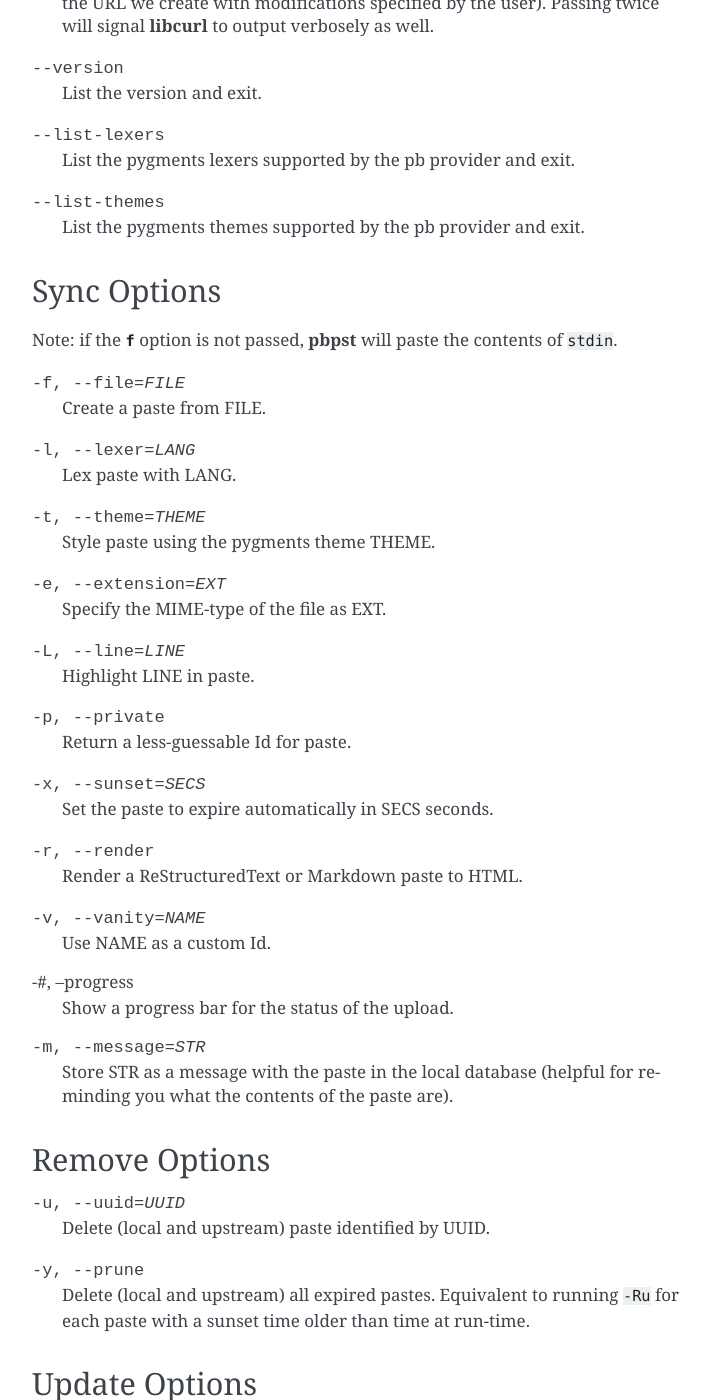
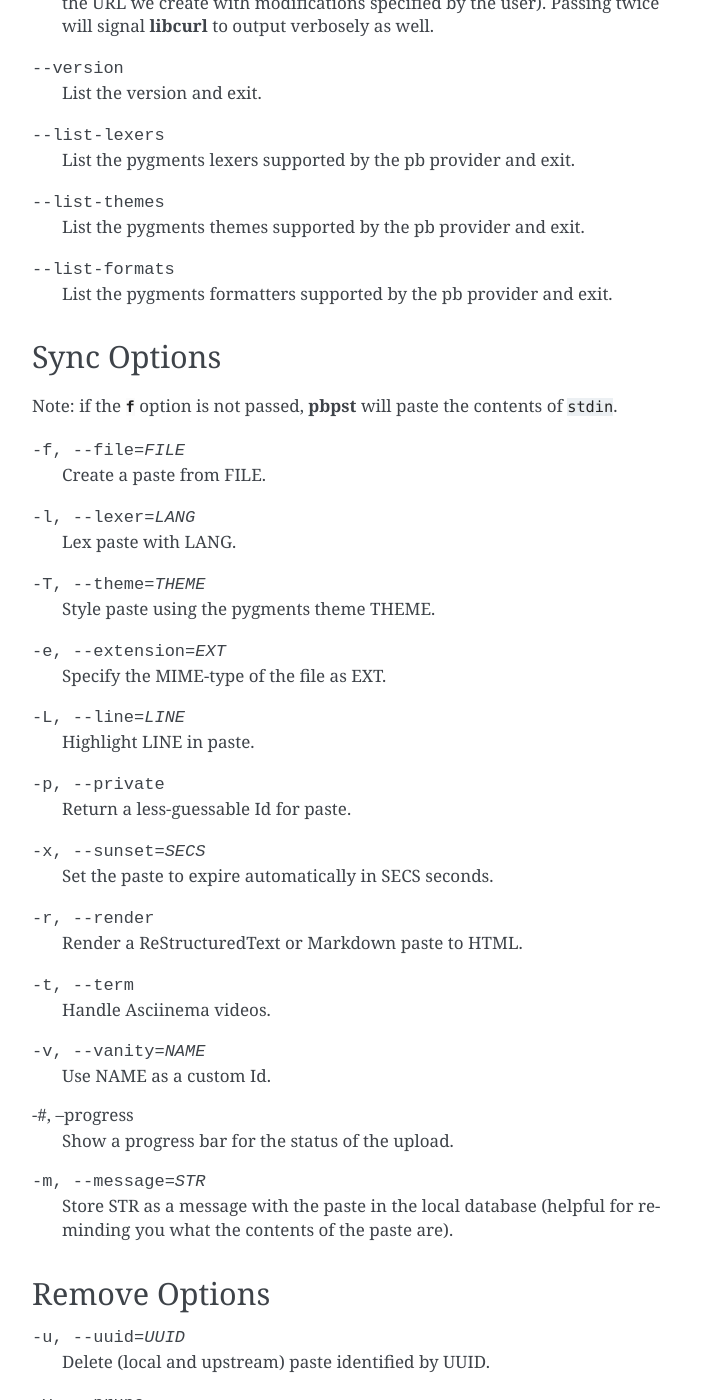
Before and after one commit to HalosGhost/pbpst, a Sphinx documentation site: the page built from doc/pbpst.rst, in a window 1280 px wide and 1400 px high, scrolled down 1100 px. Shown: the whole window, without its empty margins (388-1098 px from the left). Built offline with Sphinx 7.4.7, drawn with Linux system fonts in a browser that asks for light colours; some of the changed text lies outside the part shown.

Commit message:
Update docs for --list-formats, --term and the -t → -T change

```diff
--- a/doc/pbpst.rst
+++ b/doc/pbpst.rst
@@ -58,6 +58,9 @@ The following options are available for any operation.
 --list-themes
     List the pygments themes supported by the pb provider and exit.
 
+--list-formats
+    List the pygments formatters supported by the pb provider and exit.
+
 Sync Options
 ------------
 
@@ -69,7 +72,7 @@ Note: if the :option:`f` option is not passed, :program:`pbpst` will paste the c
 -l, --lexer=LANG
     Lex paste with LANG.
 
--t, --theme=THEME
+-T, --theme=THEME
     Style paste using the pygments theme THEME.
 
 -e, --extension=EXT
@@ -86,6 +89,9 @@ Note: if the :option:`f` option is not passed, :program:`pbpst` will paste the c
 
 -r, --render
     Render a ReStructuredText or Markdown paste to HTML.
+
+-t, --term
+    Handle Asciinema videos.
 
 -v, --vanity=NAME
     Use NAME as a custom Id.
@@ -117,7 +123,7 @@ Note: if the :option:`f` option is not passed, :program:`pbpst` will paste the c
 -l, --lexer=LANG
     Lex paste with LANG.
 
--t, --theme=THEME
+-T, --theme=THEME
     Style paste using the pygments theme THEME.
 
 -e, --extension=EXT
@@ -128,6 +134,9 @@ Note: if the :option:`f` option is not passed, :program:`pbpst` will paste the c
 
 -r, --render
     Render a ReStructuredText or Markdown paste to HTML.
+
+-t, --term
+    Handle Asciinema videos.
 
 -x, --sunset=SECS
     Set the paste to expire automatically in SECS seconds.
```
